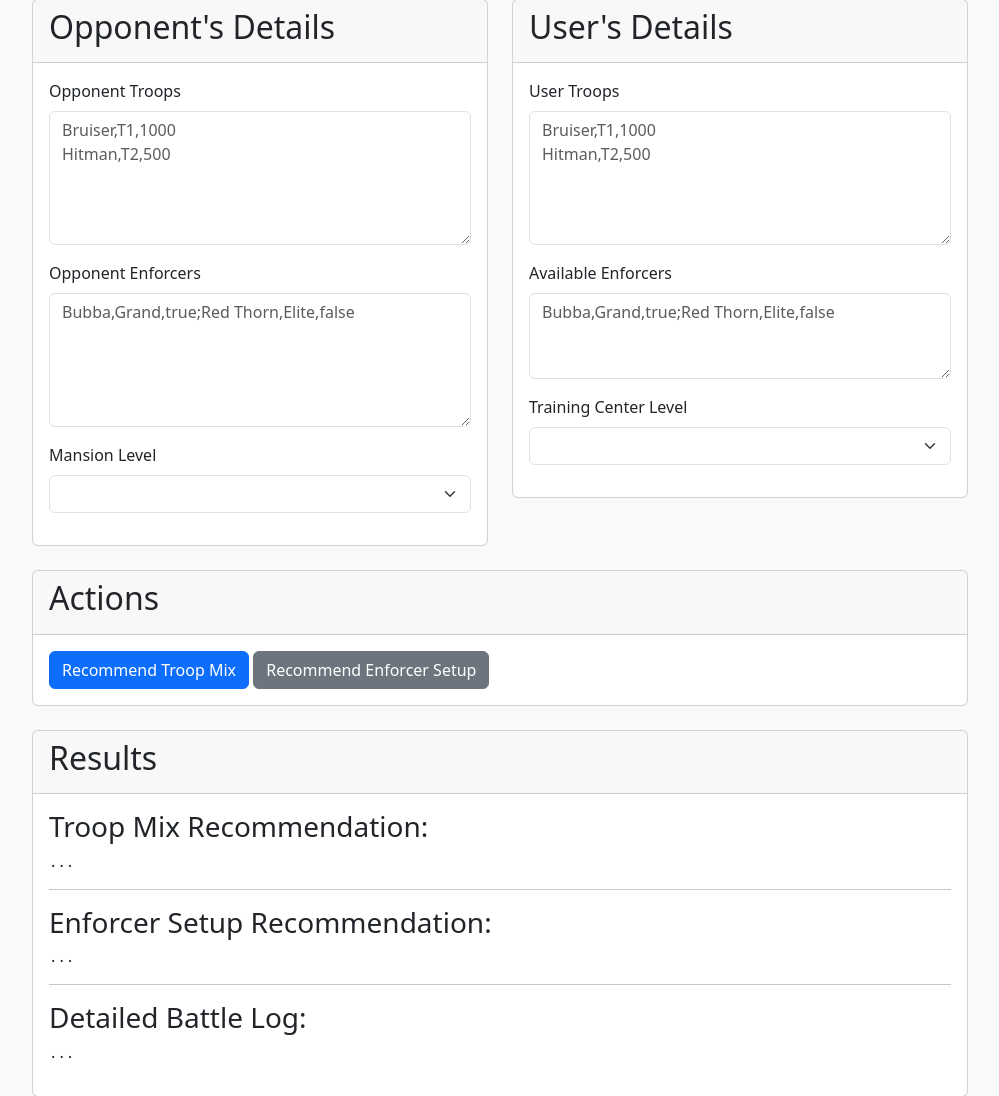
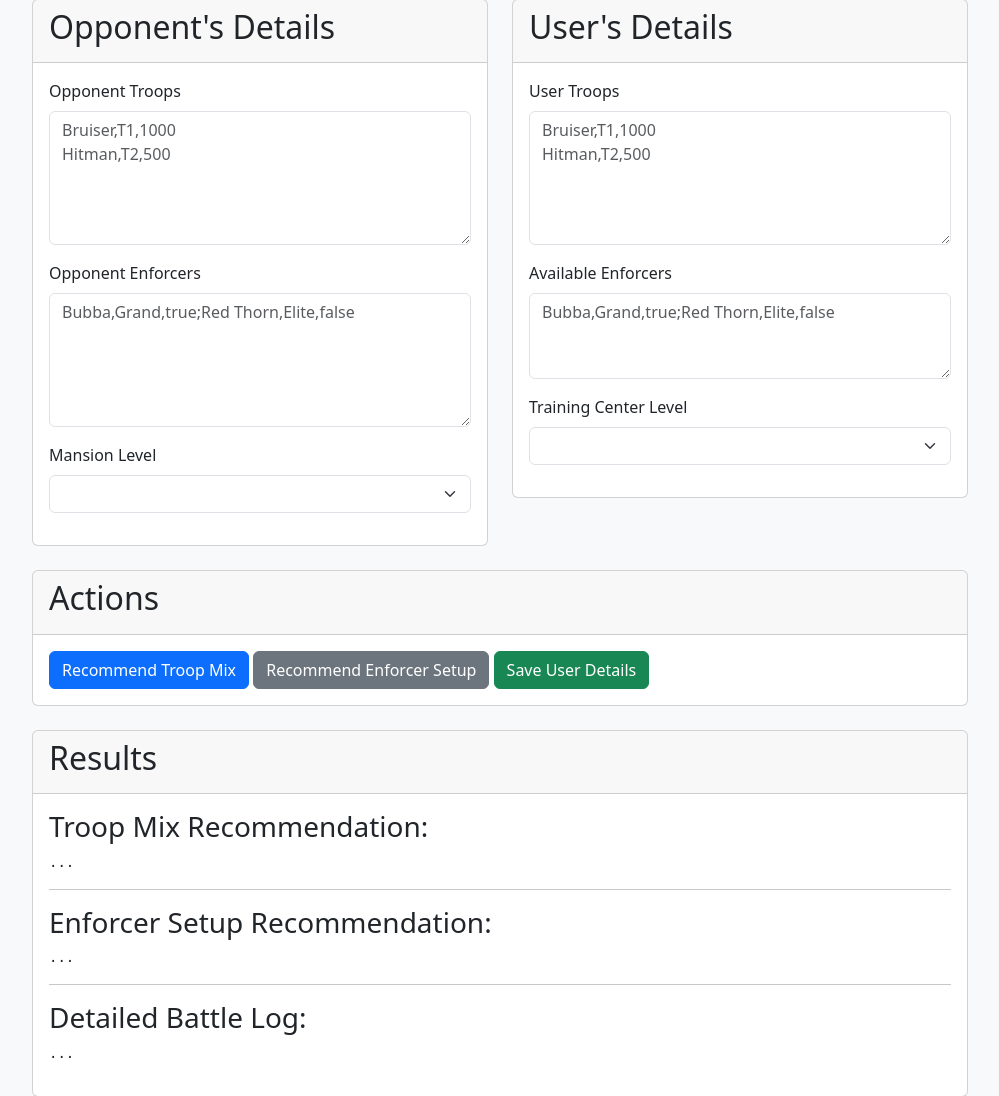
Before and after one commit to brewmarsh/tgm-calc, a Flask app: page / in a window 1280 px wide. Shown: the part 105-1201 px from the top of the page, without its empty margins (140-1139 px from the left). Run offline with Flask 3, Linux system fonts and the light colour scheme; lists and menus that the app fills with data are empty; some libraries are stand-ins or nearby versions.

Commit message:
feat: Add ability to save and load user details

```diff
--- a/main.py
+++ b/main.py
@@ -14,8 +14,12 @@ main_bp = Blueprint('main', __name__)
 
 @main_bp.route('/')
 def index():
-    form = CalculatorForm()
-    return render_template('index.html', form=form)
+    user_troops = ''
+    user_enforcers = ''
+    if current_user.is_authenticated:
+        user_troops = current_user.user_troops
+        user_enforcers = current_user.user_enforcers
+    return render_template('index.html', user_troops=user_troops, user_enforcers=user_enforcers)
 
 @main_bp.route('/calculate', methods=['POST'])
 def calculate():
@@ -120,3 +124,14 @@ def change_password():
         else:
             flash('Invalid old password.')
     return render_template('change_password.html', form=form)
+
+@main_bp.route('/save_user_details', methods=['POST'])
+@login_required
+def save_user_details():
+    user_troops = request.form.get('user_troops')
+    user_enforcers = request.form.get('user_enforcers')
+    current_user.user_troops = user_troops
+    current_user.user_enforcers = user_enforcers
+    db.session.commit()
+    flash('Your details have been saved.')
+    return '', 204
--- a/models.py
+++ b/models.py
@@ -12,6 +12,8 @@ class User(UserMixin, db.Model):
     username = db.Column(db.String(150), unique=True, nullable=False)
     password_hash = db.Column(db.String(150), nullable=False)
     avatar = db.Column(db.String(150), nullable=True)
+    user_troops = db.Column(db.Text, nullable=True)
+    user_enforcers = db.Column(db.Text, nullable=True)
     followed = db.relationship(
         'User', secondary=followers,
         primaryjoin=(followers.c.follower_id == id),
--- a/templates/index.html
+++ b/templates/index.html
@@ -71,11 +71,11 @@
                 <div class="card-body">
                     <div class="mb-3">
                         <label for="user-troops-text" class="form-label">User Troops</label>
-                        <textarea id="user-troops-text" class="form-control" rows="5" placeholder="Bruiser,T1,1000&#10;Hitman,T2,500"></textarea>
+                        <textarea id="user-troops-text" class="form-control" rows="5" placeholder="Bruiser,T1,1000&#10;Hitman,T2,500">{{ user_troops }}</textarea>
                     </div>
                     <div class="mb-3">
                         <label for="user-available-enforcers" class="form-label">Available Enforcers</label>
-                        <textarea id="user-available-enforcers" class="form-control" rows="3" placeholder="Bubba,Grand,true;Red Thorn,Elite,false"></textarea>
+                        <textarea id="user-available-enforcers" class="form-control" rows="3" placeholder="Bubba,Grand,true;Red Thorn,Elite,false">{{ user_enforcers }}</textarea>
                     </div>
                     <div class="mb-3">
                         <label for="user-tc-level" class="form-label">Training Center Level</label>
@@ -93,6 +93,7 @@
         <div class="card-body">
             <button id="btn-recommend-troop-mix" class="btn btn-primary">Recommend Troop Mix</button>
             <button id="btn-recommend-enforcer-setup" class="btn btn-secondary">Recommend Enforcer Setup</button>
+            <button id="btn-save-user-details" class="btn btn-success">Save User Details</button>
             <div class="spinner-border text-primary loading-spinner" role="status">
                 <span class="visually-hidden">Loading...</span>
             </div>
```
Also changed, not shown: tests/test_user_details.py (added, +53 -0 lines), ui_logic.js (+29 -0 lines), instance/users.db.
